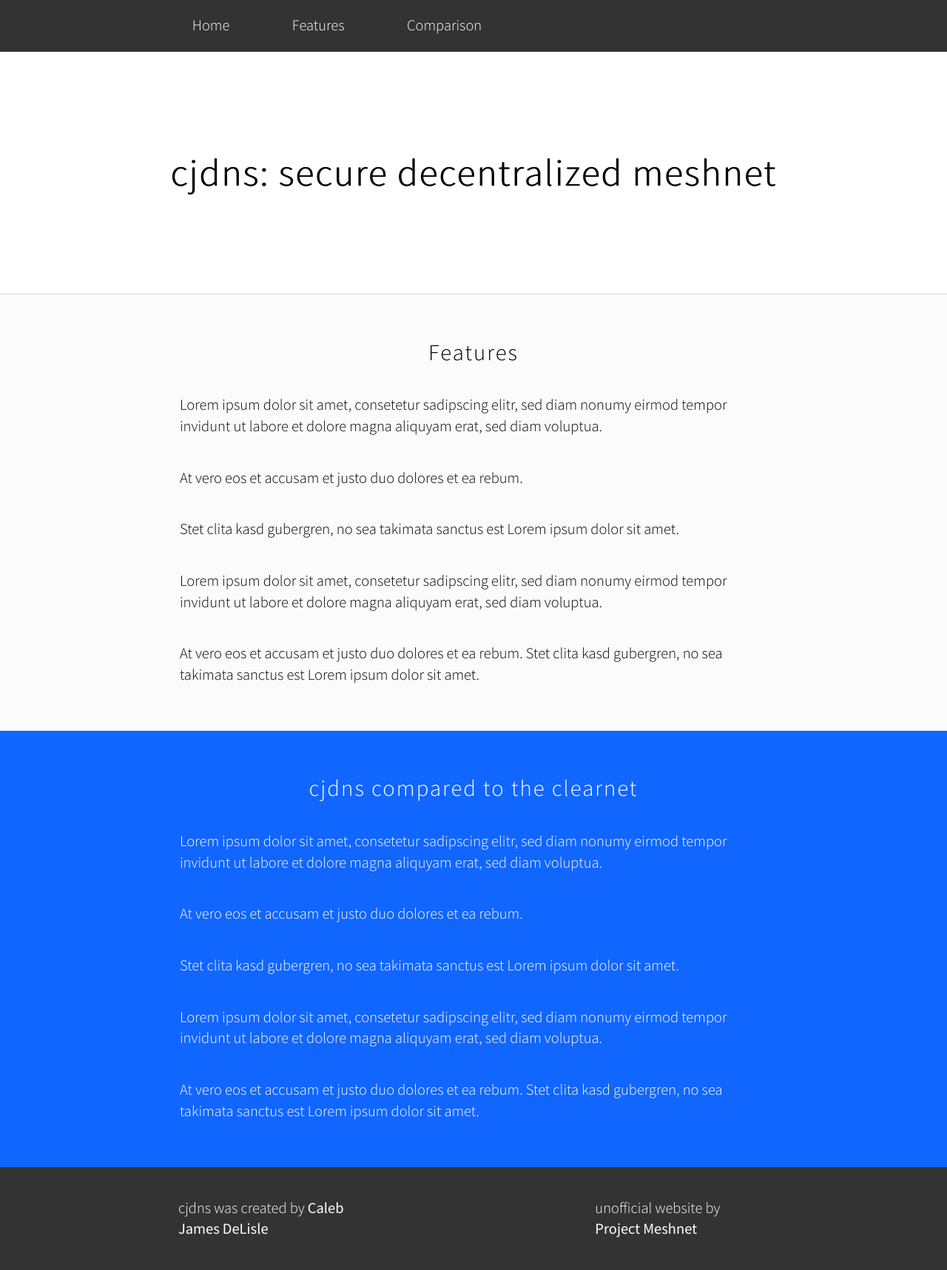
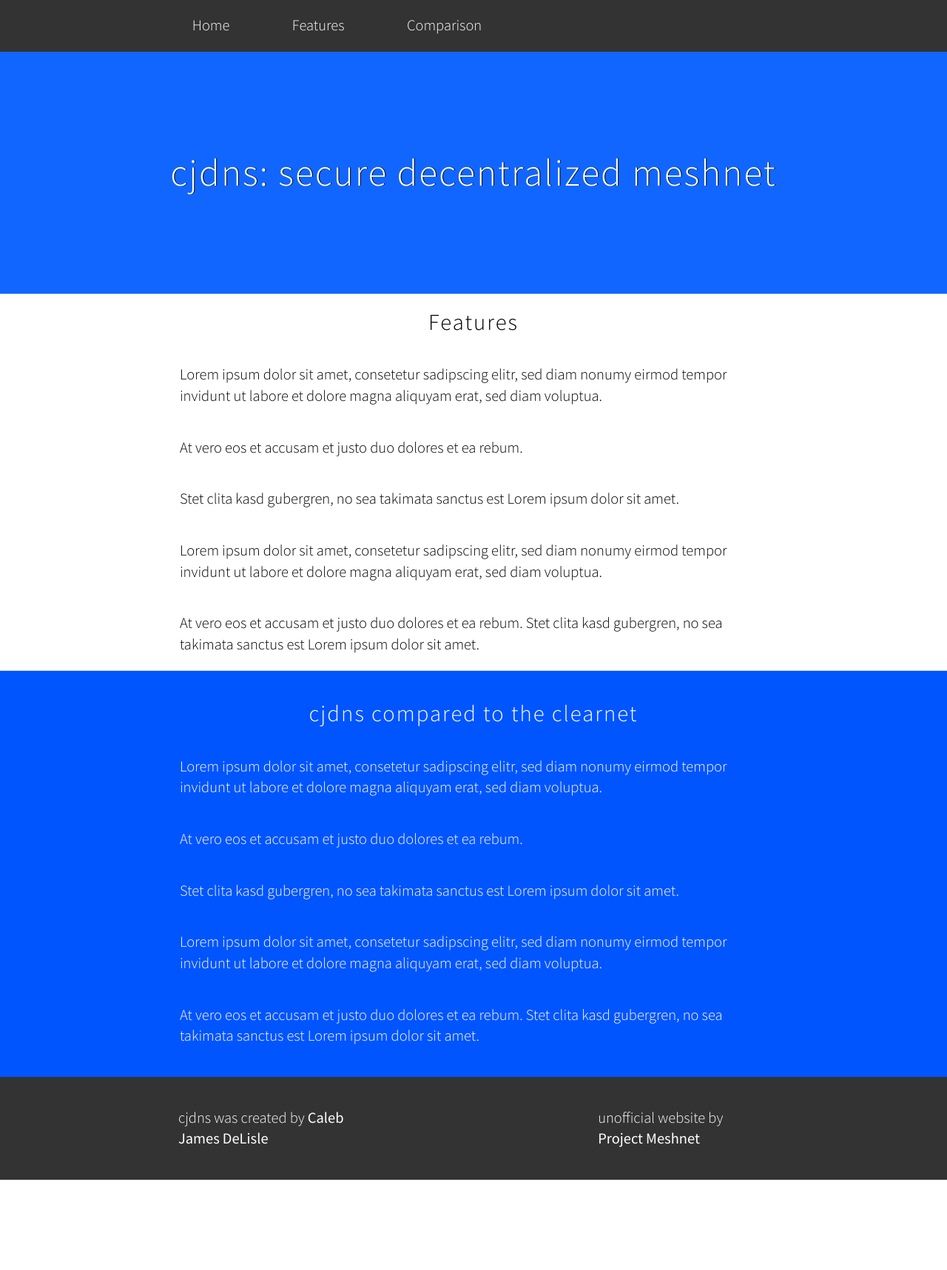
Before and after one commit to mawalu/cjdns-website, a Jekyll site: the page built from index.html, in a window 1280 px wide. Shown: the whole page at 74% size. Built offline with Jekyll 4.4.1, drawn with Linux system fonts in a browser that asks for light colours; nearby versions of some CDN libraries; after the commit the page ends 1595 px from its top, so only the background shows below that.

Commit message:
Update index.html

```diff
--- a/_layouts/index.html
+++ b/_layouts/index.html
@@ -5,7 +5,7 @@
     <meta charset="{{ site.encoding }}">
     <meta name="description" content="{% if page.description %}{{ page.description }}{% else %}{{ site.description }}{% endif %}">
     <title>{% if page.title %} {{ page.title }} › {% endif %}{{ site.title }}</title>
-    <link href="{{ "basic.css" | prepend: site.baseurl }}" rel="stylesheet">
+    <link href="{{ "main.css" | prepend: site.baseurl }}" rel="stylesheet">
     <link href="//cdnjs.cloudflare.com/ajax/libs/font-awesome/4.2.0/css/font-awesome.min.css" rel="stylesheet">
     <link href="//cdnjs.cloudflare.com/ajax/libs/pure/0.5.0/grids-responsive-min.css" rel="stylesheet">
     <link href='//fonts.googleapis.com/css?family=Source+Sans+Pro:200,300,400,200italic,300italic,400italic' rel='stylesheet' type='text/css'>
```
